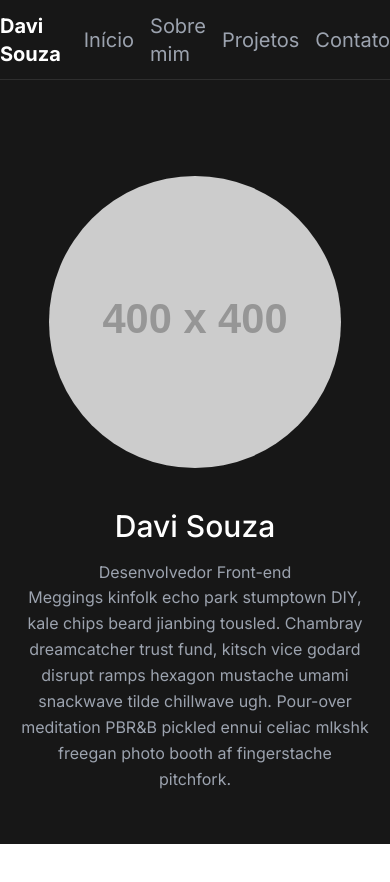
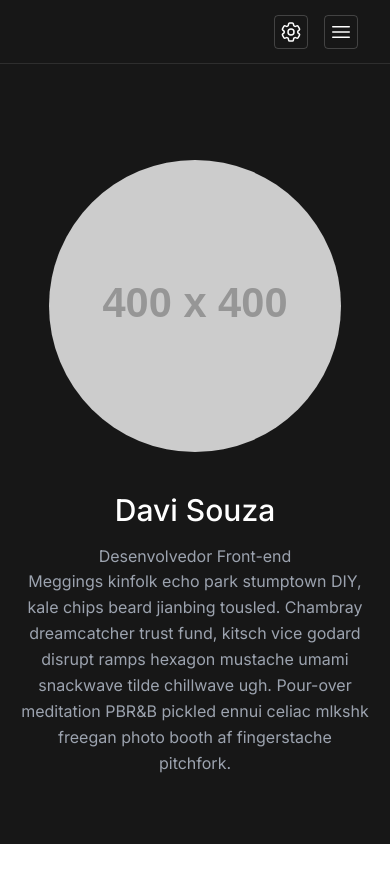
Before and after one commit to davi-souzadev/my-portfolio, a React (Vite) app: page / in a window 390 px wide. Shown: the top 882 px of the page. Built offline with nearby package versions, Linux system fonts and the light colour scheme.

Commit message:
initial navbar

```diff
--- a/src/components/Navbar/index.tsx
+++ b/src/components/Navbar/index.tsx
@@ -1,37 +1,125 @@
+import { useState } from "react"
+
 export function Navbar() {
+  const [isOptionsOpen, setIsOptionOpen] = useState(false)
+  const [isMenuOpen, setIsMenuOpen] = useState(false)
+
+  function toggleOpenOptions() {
+    setIsOptionOpen(!isOptionsOpen)
+  }
+  function toggleNavbarOptions() {
+    setIsMenuOpen(!isMenuOpen)
+  }
+
   return (
-    <nav className="flex justify-center items-center w-dvw h-20 bg-transparent text-xl text-black dark:text-gray-400 border-b-[1px] border-gray-100 border-opacity-10 ">
-      <ul className="flex w-full h-full justify-around ">
-        <li className="flex items-center justify-evenly font-bold dark:text-white">
-          Davi Souza
-        </li>
-        <li className="flex items-center justify-evenly gap-4 ">
+    <nav className="bg-transparent ">
+      <div className="max-w-6xl mx-auto px-4 border-b-[1px] border-gray-100 border-opacity-10 h-16">
+        <div className="flex justify-between">
+          <div className="hidden md:flex space-x-4">
+            <a href="">Davi Souza</a>
+          </div>
+        </div>
+
+        <div className="hidden md:flex items-center space-x-1">
           <a
-            href=""
-            className="duration-200 ease-[ease-in-out] dark:hover:text-white"
+            href="#about"
+            className="py-5 px-3 duration-200 ease-[ease-in-out] dark:hover:text-white"
           >
             Início
           </a>
           <a
-            href=""
-            className="duration-200 ease-[ease-in-out] dark:hover:text-white"
+            href="#about"
+            className="py-5 px-3 duration-200 ease-[ease-in-out] dark:hover:text-white"
           >
             Sobre mim
           </a>
           <a
-            href=""
-            className=" duration-200 ease-[ease-in-out] dark:hover:text-white"
+            href="#projects"
+            className="py-5 px-3  duration-200 ease-[ease-in-out] dark:hover:text-white"
           >
             Projetos
           </a>
           <a
-            href=""
-            className="duration-200 ease-[ease-in-out] dark:hover:text-white"
+            href="#contact"
+            className="py-5 px-3 duration-200 ease-[ease-in-out] dark:hover:text-white"
           >
             Contato
           </a>
-        </li>
-      </ul>
+        </div>
+
+        <div className="md:hidden w-full h-full flex justify-end items-center">
+          <button
+            className="border-[1px] p-1 rounded border-gray-100 border-opacity-20 mr-4"
+            onClick={toggleOpenOptions}
+          >
+            <svg
+              xmlns="http://www.w3.org/2000/svg"
+              fill="none"
+              viewBox="0 0 24 24"
+              stroke-width="1.5"
+              stroke="currentColor"
+              className={`w-6 h-6 ${
+                isOptionsOpen
+                  ? "rotate-180 transition ease-in-out delay-100"
+                  : "-rotate-180 transition ease-in-out delay-100"
+              }`}
+            >
+              <path
+                stroke-linecap="round"
+                stroke-linejoin="round"
+                d="M9.594 3.94c.09-.542.56-.94 1.11-.94h2.593c.55 0 1.02.398 1.11.94l.213 1.281c.063.374.313.686.645.87.074.04.147.083.22.127.325.196.72.257 1.075.124l1.217-.456a1.125 1.125 0 0 1 1.37.49l1.296 2.247a1.125 1.125 0 0 1-.26 1.431l-1.003.827c-.293.241-.438.613-.43.992a7.723 7.723 0 0 1 0 .255c-.008.378.137.75.43.991l1.004.827c.424.35.534.955.26 1.43l-1.298 2.247a1.125 1.125 0 0 1-1.369.491l-1.217-.456c-.355-.133-.75-.072-1.076.124a6.47 6.47 0 0 1-.22.128c-.331.183-.581.495-.644.869l-.213 1.281c-.09.543-.56.94-1.11.94h-2.594c-.55 0-1.019-.398-1.11-.94l-.213-1.281c-.062-.374-.312-.686-.644-.87a6.52 6.52 0 0 1-.22-.127c-.325-.196-.72-.257-1.076-.124l-1.217.456a1.125 1.125 0 0 1-1.369-.49l-1.297-2.247a1.125 1.125 0 0 1 .26-1.431l1.004-.827c.292-.24.437-.613.43-.991a6.932 6.932 0 0 1 0-.255c.007-.38-.138-.751-.43-.992l-1.004-.827a1.125 1.125 0 0 1-.26-1.43l1.297-2.247a1.125 1.125 0 0 1 1.37-.491l1.216.456c.356.133.751.072 1.076-.124.072-.044.146-.086.22-.128.332-.183.582-.495.644-.869l.214-1.28Z"
+              />
+              <path
+                stroke-linecap="round"
+                stroke-linejoin="round"
+                d="M15 12a3 3 0 1 1-6 0 3 3 0 0 1 6 0Z"
+              />
+            </svg>
+          </button>
+          <button
+            className="border-[1px] p-1 rounded border-gray-100 border-opacity-20 mr-4"
+            onClick={toggleNavbarOptions}
+          >
+            <svg
+              xmlns="http://www.w3.org/2000/svg"
+              fill="none"
+              viewBox="0 0 24 24"
+              stroke-width="1.5"
+              stroke="currentColor"
+              className="w-6 h-6"
+            >
+              <path
+                stroke-linecap="round"
+                stroke-linejoin="round"
+                d="M3.75 6.75h16.5M3.75 12h16.5m-16.5 5.25h16.5"
+              />
+            </svg>
+          </button>
+        </div>
+      </div>
+
+      {isMenuOpen && (
+        <div className="absolute flex items-end md:hidden bg-indigo-500 text-white flex-col w-full rounded-b">
+          <a
+            href="#"
+            className="block py-2 px-4 text-sm hover:bg-gray-200"
+          >
+            Sobre mim
+          </a>
+          <a
+            href="#"
+            className="block py-2 px-4 text-sm hover:bg-gray-200"
+          >
+            Projetos
+          </a>
+          <a
+            href="#"
+            className="block py-2 px-4 text-sm hover:bg-gray-200"
+          >
+            Contato
+          </a>
+        </div>
+      )}
     </nav>
   )
 }
```
